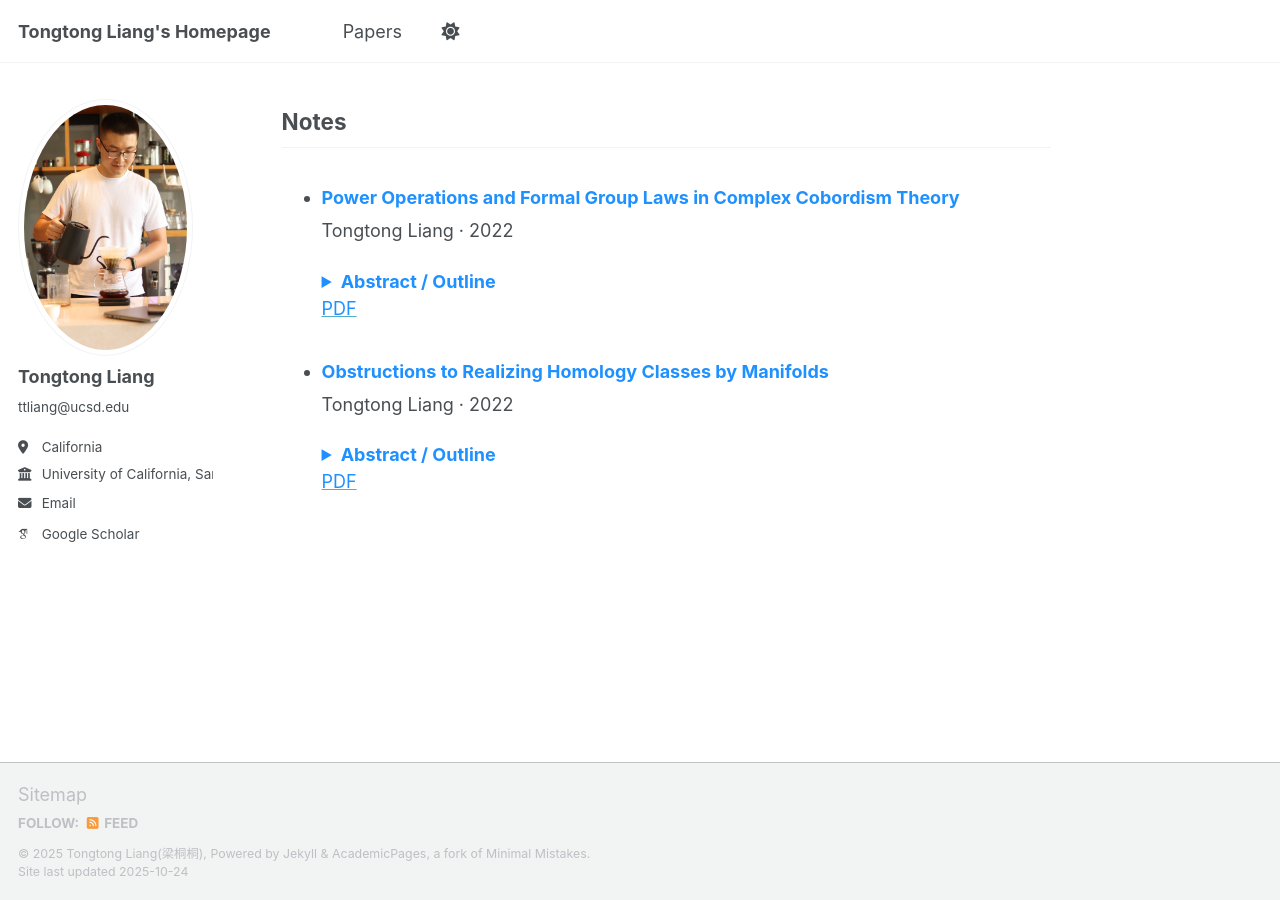
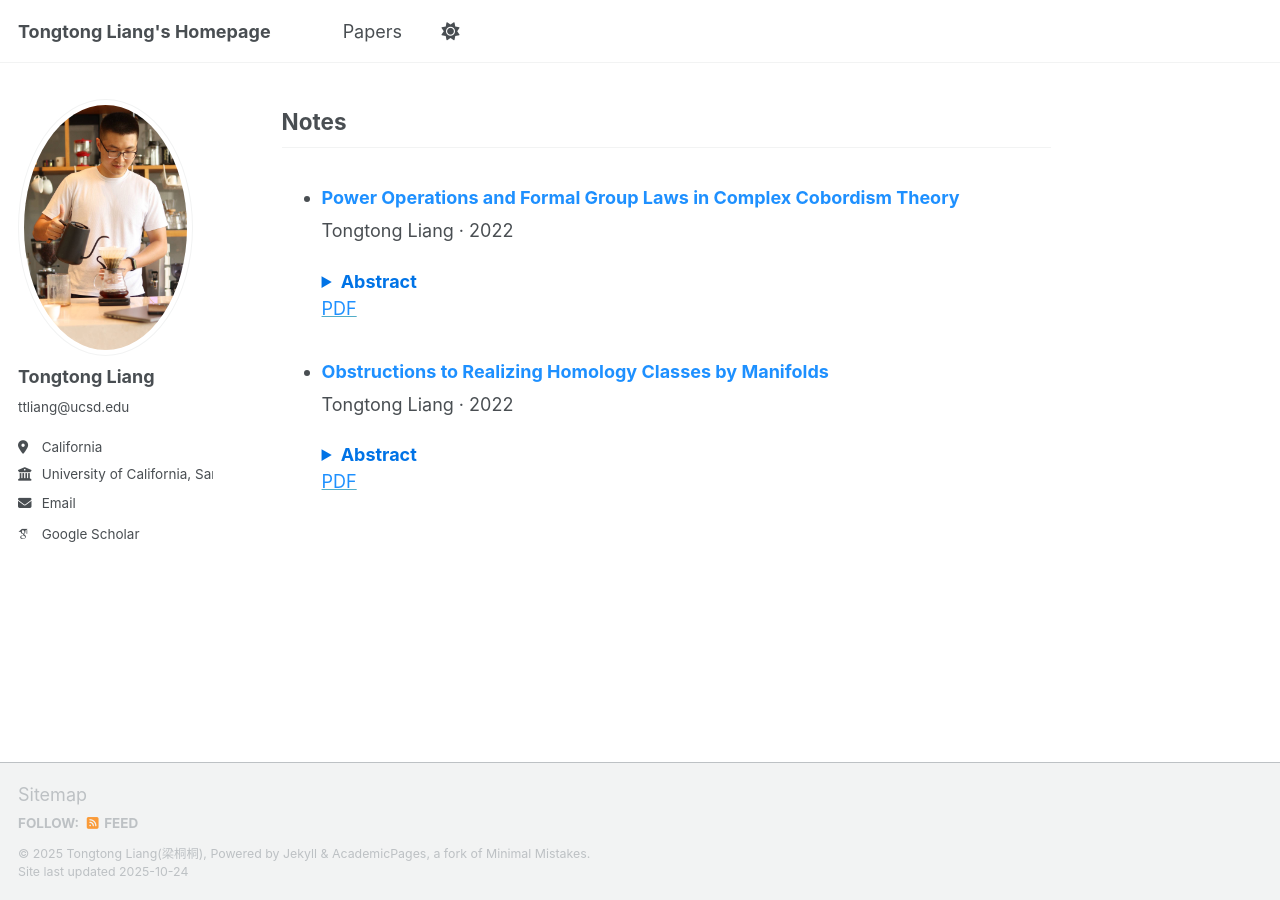
Before and after one commit to tongtongliang/tongtongliang.github.io, a Jekyll site: the page built from _pages/papers.md, in a window 1280 px wide and 900 px high, scrolled down 697 px. Built offline with Jekyll 4.4.1, drawn with Linux system fonts in a browser that asks for light colours; some web fonts are replaced; a script that is not in the unit is left out.

Commit message:
Update papers.md

```diff
--- a/_pages/papers.md
+++ b/_pages/papers.md
@@ -13,8 +13,8 @@
   **Tongtong Liang**, Alexander Cloninger, Rahul Parhi, Yu-Xiang Wang
   *Manuscript* · 2025
   <details>
-    <summary style="font-weight:bold; color:#1E90FF; cursor:pointer;">Abstract</summary>
-    <p>
+    <summary style="font-weight: bold; color: #0073e6; cursor: pointer;">Abstract</summary>
+    <p style="margin-top: 10px; padding-left: 15px;">
       Understanding generalization in overparameterized neural networks hinges on the interplay between data geometry, neural architecture, and training dynamics. This paper gives theoretical results for overparameterized two-layer ReLU networks trained below the edge of stability. For mixtures of low-dimensional balls, we obtain bounds that adapt to intrinsic dimension; for isotropic distributions concentrating toward the sphere, we show rates deteriorate with concentration. The unifying principle is that when data are harder to “shatter” relative to ReLU thresholds, gradient descent learns shared structure and generalizes; near-spherical data encourage memorization.
     </p>
   </details>
@@ -26,8 +26,8 @@
   **Tongtong Liang**, Dan Qiao, Yu-Xiang Wang, Rahul Parhi
   *NeurIPS 2025 (Spotlight)* · 2025
   <details>
-    <summary style="font-weight:bold; color:#1E90FF; cursor:pointer;">Abstract</summary>
-    <p>
+   <summary style="font-weight: bold; color: #0073e6; cursor: pointer;">Abstract</summary>
+    <p style="margin-top: 10px; padding-left: 15px;">
       We study the implicit bias of flatness/low curvature and its effects on generalization for two-layer ReLU networks with multivariate inputs. For (1) generalization gap at flat solutions and (2) MSE of stable minima in nonparametric estimation, we prove upper/lower bounds showing rates necessarily deteriorate exponentially with input dimension. A packing construction with boundary-localized ReLU neurons explains how flat solutions can “shatter” with rare activations and large weights, yielding poor high-dimensional performance; simulations corroborate the theory.
     </p>
   </details>
@@ -38,8 +38,8 @@
 - ### <span style="color:#1E90FF; font-weight:bold;">Power Operations and Formal Group Laws in Complex Cobordism Theory</span>
   Tongtong Liang · 2022
   <details>
-    <summary style="font-weight:bold; color:#1E90FF; cursor:pointer;">Abstract / Outline</summary>
-    <p>
+   <summary style="font-weight: bold; color: #0073e6; cursor: pointer;">Abstract</summary>
+    <p style="margin-top: 10px; padding-left: 15px;">
       A survey of Quillen’s approach to complex cobordism, emphasizing how power operations and Landweber–Novikov operations govern the formal group law of \(MU\). It sketches a Riemann–Roch–type formula with fixed-point localization, a homotopical construction via an \(H^\infty\) structure on \(MU\), and a promotion of a lemma of Rudyak from mod-2 to mod-\(p\).
     </p>
   </details>
@@ -48,8 +48,8 @@
 - ### <span style="color:#1E90FF; font-weight:bold;">Obstructions to Realizing Homology Classes by Manifolds</span>
   Tongtong Liang · 2022
   <details>
-    <summary style="font-weight:bold; color:#1E90FF; cursor:pointer;">Abstract / Outline</summary>
-    <p>
+    <summary style="font-weight: bold; color: #0073e6; cursor: pointer;">Abstract</summary>
+    <p style="margin-top: 10px; padding-left: 15px;">
       A survey of Thom’s solution to the Steenrod problem: realizing \(H_k(X)\) classes by submanifolds via a lifting problem \(X\to MO(k)\) (or \(MSO(k)\)). It develops \(H^\*(MO(k))\) with Steenrod action, uses Wu’s formula and admissible Sq-bases, applies Whitehead’s theorem to identify the relevant truncations, and derives the dimension bound \(k\le n/2\) and the unoriented case for finite polyhedra.
     </p>
   </details>
```
